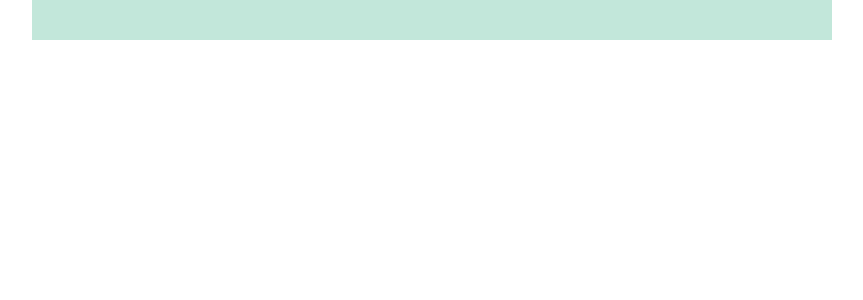
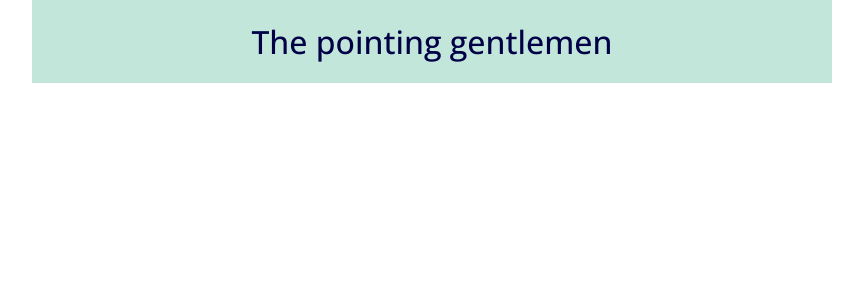
Before and after one commit to a9nna/202301-w4ch1-ana-coronel, a React (Create React App) app: page / in a window 1280 px wide. Shown: the top 300 px of the page, without its empty margins (208-1071 px from the left). Built offline with nearby package versions, Linux system fonts and the light colour scheme.

Commit message:
Add the component App

```diff
--- a/src/App.tsx
+++ b/src/App.tsx
@@ -1,5 +1,11 @@
-function App() {
-  return <div className="container"></div>;
-}
+const App = (): JSX.Element => {
+  return (
+    <div className="container">
+      <header className="main-header">
+        <h1 className="main-title">The pointing gentlemen</h1>
+      </header>
+    </div>
+  );
+};
 
 export default App;
```
